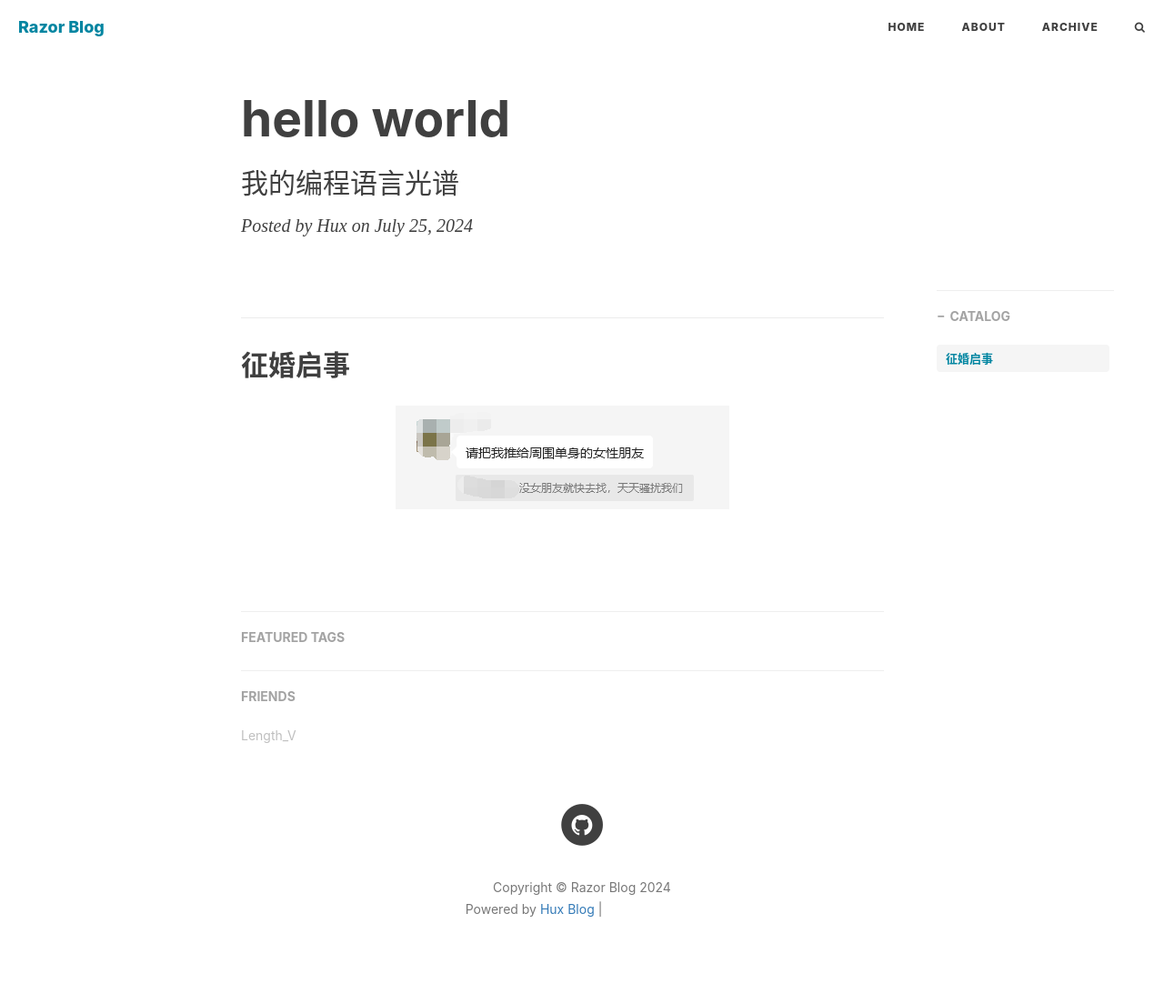
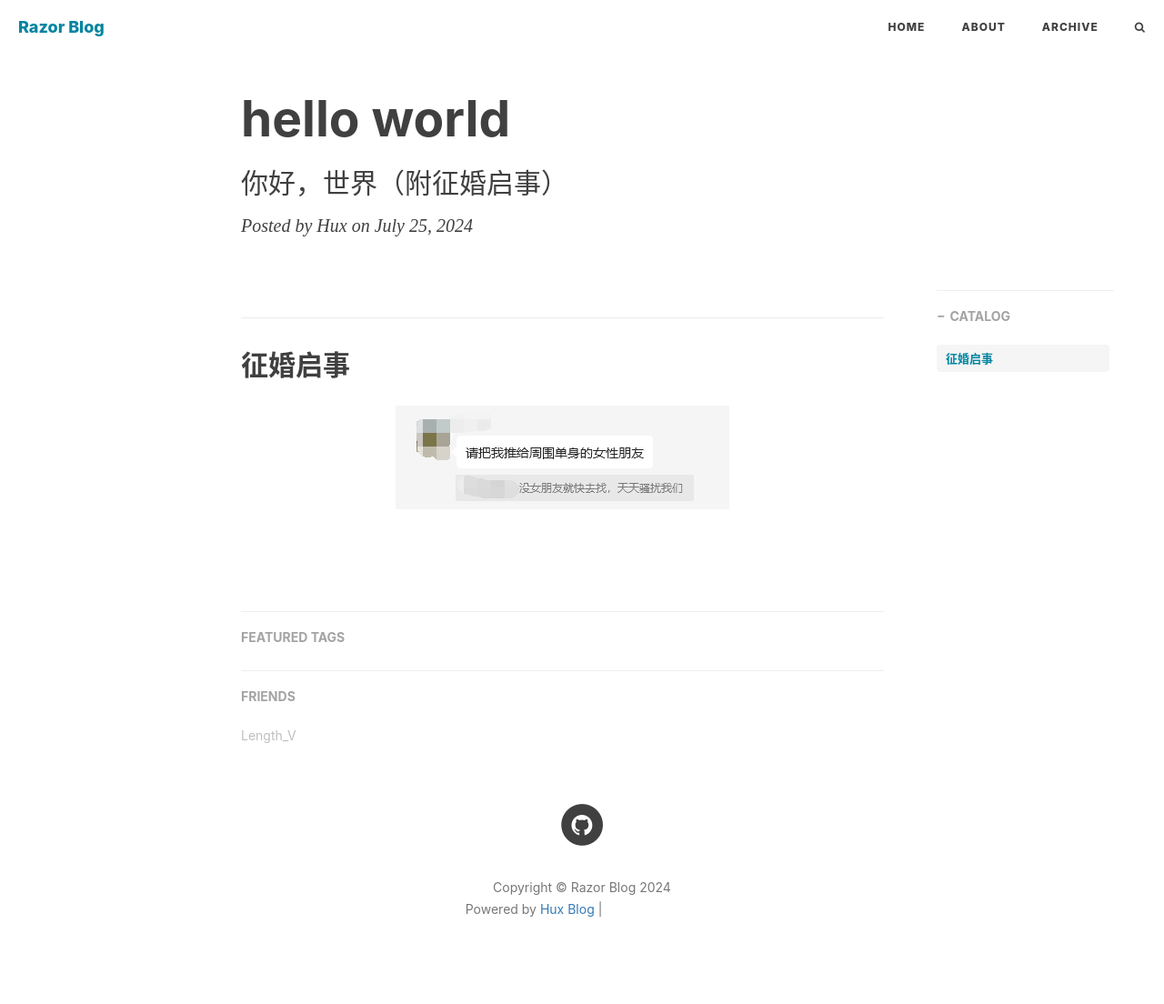
Before and after one commit to IcedLimeTea/IcedLimeTea.github.io, a Jekyll site: the page built from _posts/2024-07-25-hello-world.md, in a window 1280 px wide. Shown: the whole page at 91% size. Built offline with Jekyll 4.4.1, drawn with Linux system fonts in a browser that asks for light colours; nearby versions of some CDN libraries; comment, search, counter and statistics services are not loaded; grey boxes are pictures that could not be loaded.

Commit message:
hello world

```diff
--- a/_posts/2024-07-25-hello-world.md
+++ b/_posts/2024-07-25-hello-world.md
@@ -1,6 +1,6 @@
 ---
 title: "hello world"
-subtitle: "我的编程语言光谱"
+subtitle: "你好，世界（附征婚启事）"
 layout: post
 author: "Hux"
 header-style: text
```
